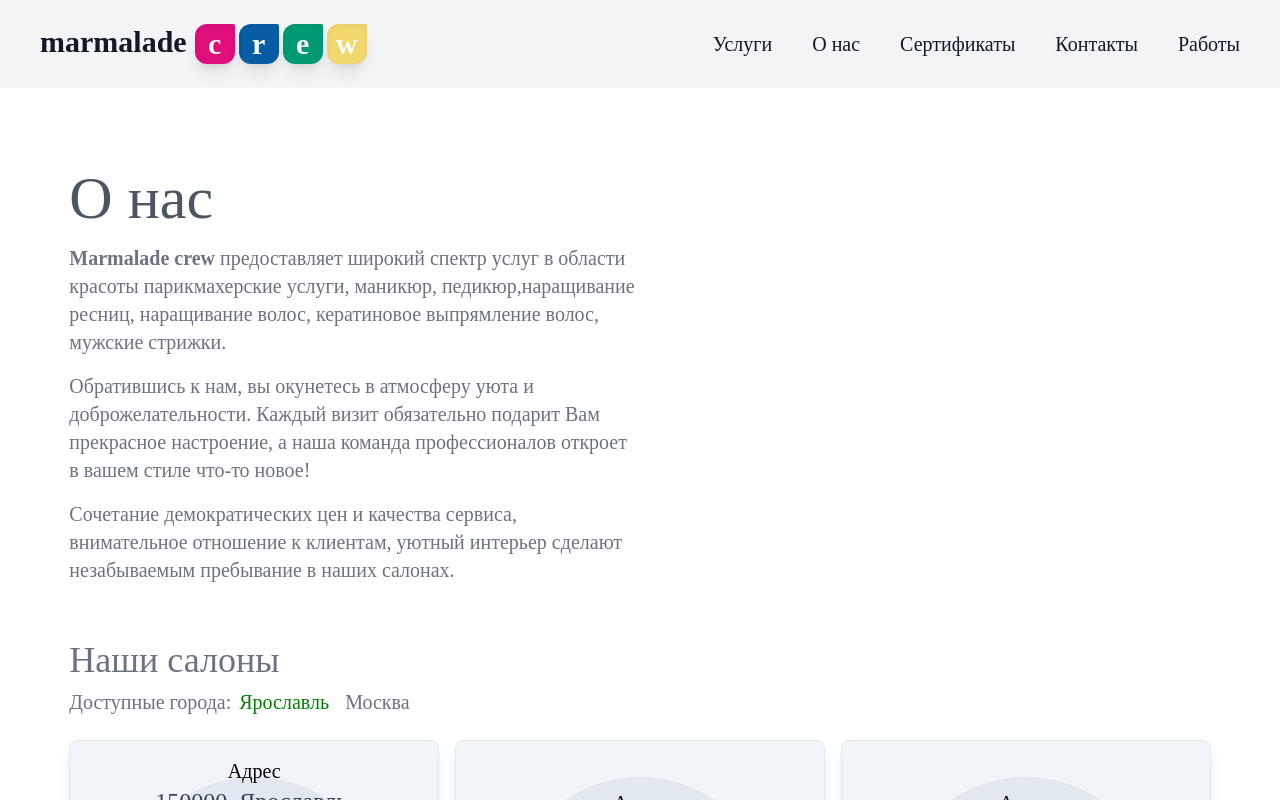
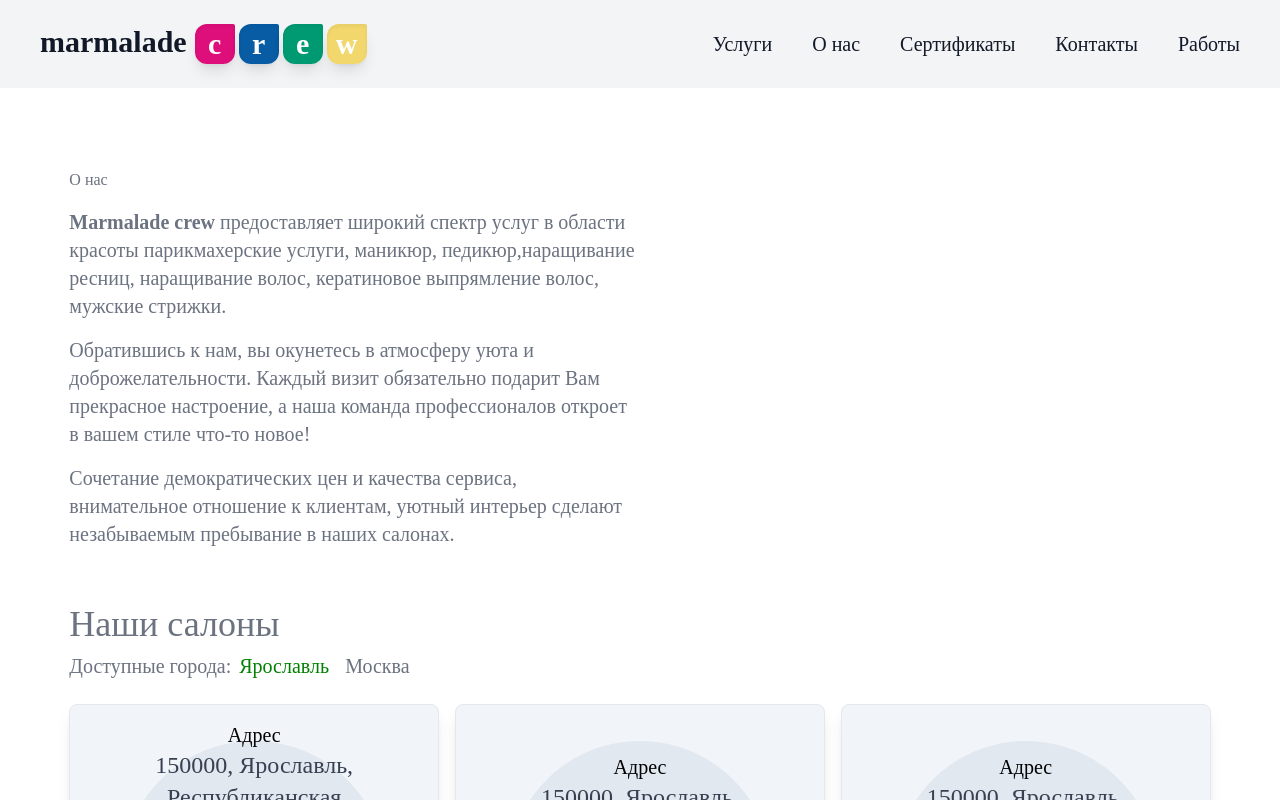
Before and after one commit to icestormikk/vscode-projects, a React (Create React App) app in the folder aggregator-front/: page /about in a window 1280 px wide. Shown: the top 800 px of the page. Built offline with nearby package versions, Linux system fonts and the light colour scheme.

Commit message:
rendering the root directory style in a css file

```diff
--- a/aggregator-front/src/pages/AboutUs.jsx
+++ b/aggregator-front/src/pages/AboutUs.jsx
@@ -68,7 +68,7 @@ export default function AboutUs() {
     <div className="min-h-screen text-white flex justify-center">
       <div className="w-11/12 px-4 my-20 h-full text-black ">
         <div className="text-gray-500">
-          <h1 className="xl:text-6xl md:text-5xl text-4xl text-gray-600">О нас</h1>
+          <h1 id="page-title">О нас</h1>
           <div className="xl:text-xl text-lg my-4 flex flex-col lg:w-1/2 gap-4">
             <p>
               <b>Marmalade crew </b>
--- a/aggregator-front/src/pages/Services.jsx
+++ b/aggregator-front/src/pages/Services.jsx
@@ -75,7 +75,7 @@ export default class Services extends Component {
             <>
               <div className="flex flex-col lg:flex-row justify-around items-center gap-8 mb-20">
                 <div className="text-center md:text-left lg:w-2/5 w-full">
-                  <h1 className="xl:text-6xl md:text-5xl text-4xl text-gray-500">
+                  <h1 id="page-title">
                     Услуги
                   </h1>
                   <h2 className="xl:text-2xl text-xl text-gray-400 mt-4">
```
